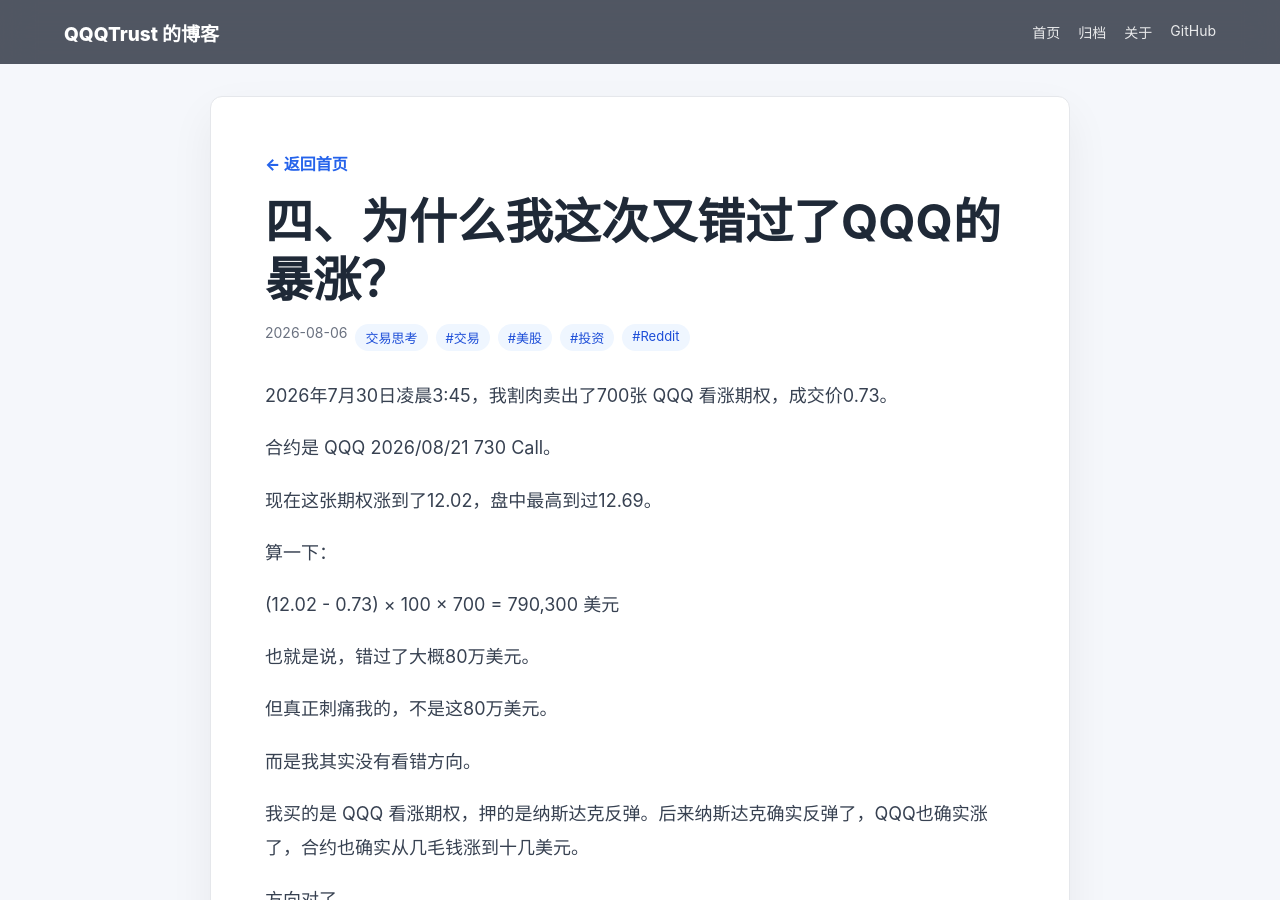
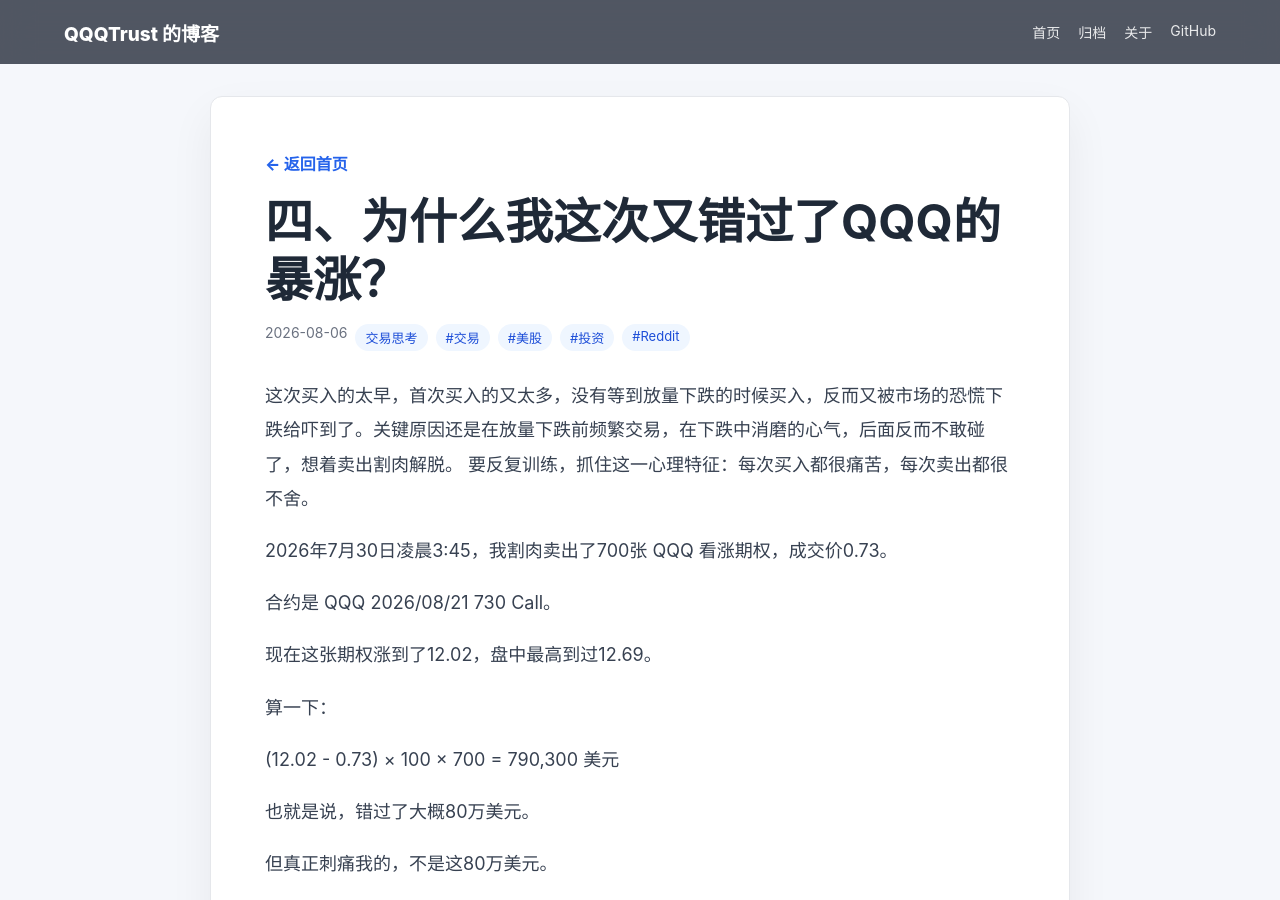
Before and after one commit to QQQTrust/QQQTrust.github.io, a Jekyll site: the page built from _posts/2026-08-06-reddit-1vgptmb.md, in a window 1280 px wide and 900 px high. Built offline with Jekyll 4.4.1, drawn with Linux system fonts in a browser that asks for light colours.

Commit message:
Update 2026-08-06-reddit-1vgptmb.md

```diff
--- a/_posts/2026-08-06-reddit-1vgptmb.md
+++ b/_posts/2026-08-06-reddit-1vgptmb.md
@@ -8,6 +8,8 @@ tags: [交易, 美股, 投资, Reddit]
 source: "https://www.reddit.com/user/QQQTrust/comments/1vgptmb/%E4%B8%BA%E4%BB%80%E4%B9%88%E6%88%91%E8%BF%99%E6%AC%A1%E5%8F%88%E9%94%99%E8%BF%87%E4%BA%86qqq%E7%9A%84%E6%9A%B4%E6%B6%A8/"
 reddit_id: "1vgptmb"
 ---
+这次买入的太早，首次买入的又太多，没有等到放量下跌的时候买入，反而又被市场的恐慌下跌给吓到了。关键原因还是在放量下跌前频繁交易，在下跌中消磨的心气，后面反而不敢碰了，想着卖出割肉解脱。
+要反复训练，抓住这一心理特征：每次买入都很痛苦，每次卖出都很不舍。
 
 2026年7月30日凌晨3:45，我割肉卖出了700张 QQQ 看涨期权，成交价0.73。
 
```
